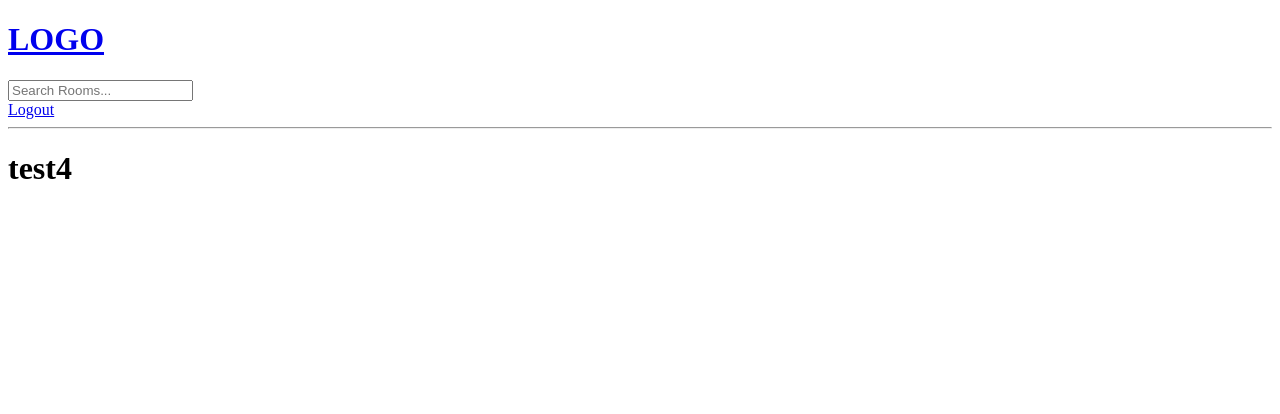
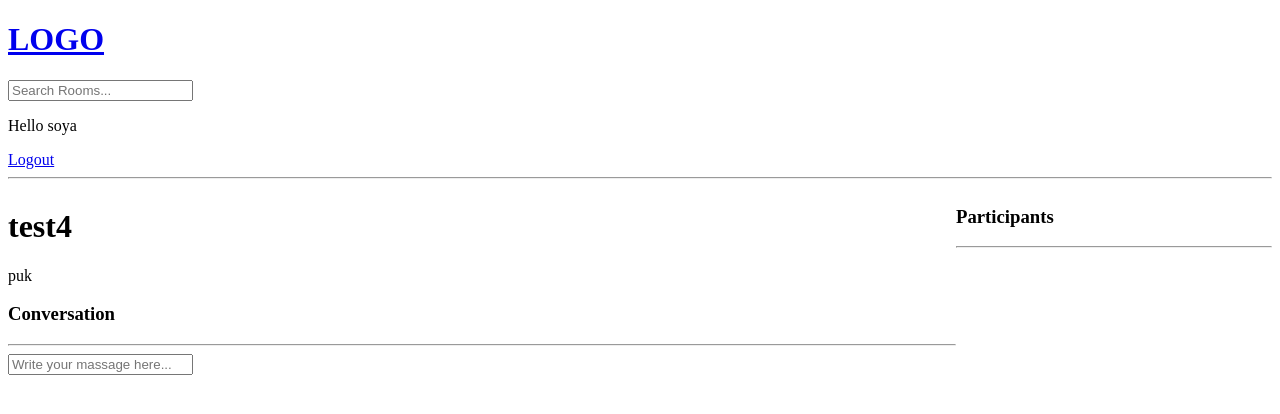
Before and after one commit to soyaps/learn_django_bitch, a Django app: page /room/7/ in a window 1280 px wide. Shown: the top 414 px of the page. Run offline with Django 4.2, Linux system fonts and the light colour scheme; a user stored in the database is signed in; data comes from the database, SQL or seed files in the repository; both versions use the stored data as it was after the commit.

Commit message:
maden register and participants

```diff
--- a/base/models.py
+++ b/base/models.py
@@ -15,7 +15,7 @@ class Room(models.Model):
     topic = models.ForeignKey(Topic, on_delete=models.SET_NULL, null=True)
     name = models.CharField(max_length=200)
     description = models.TextField(null=True, blank=True)
-    #participants =
+    participants = models.ManyToManyField(User, related_name='participants', blank=True)
     updated = models.DateTimeField(auto_now=True)
     created = models.DateTimeField(auto_now_add=True)
 
--- a/base/templates/base/login_register.html
+++ b/base/templates/base/login_register.html
@@ -26,7 +26,7 @@
 <div>
     <form method="POST" action="">
         {% csrf_token %}
-
+        {{form.as_p}}
         <input type="submit" value="Register" />
     </form>
     <p>Already signed up yet?</p>
--- a/base/templates/base/room.html
+++ b/base/templates/base/room.html
@@ -1,6 +1,54 @@
 {% extends 'main.html' %}
 
 {% block content %}
-<h1>{{room.name}}</h1>
 
+<style>
+    .room-container{
+        display: grid;
+        grid-template-columns: 3fr 1fr;
+    }
+</style>
+
+<div class="room-container">
+
+    <div>
+
+
+        <h1>{{room.name}}</h1>
+
+        <p>{{room.description}}</p>
+
+
+        <div class="comment-wrapper">
+            <h3>Conversation</h3>
+            <hr>
+
+            {% for message in room_messages %}
+                <div>
+                    <small>@{{message.user}} {{message.created|timesince}} ago </small>
+                    <p>{{message.body}}</p>
+                    <hr>
+                </div>
+            {% endfor %}
+        </div>
+
+
+        {% if request.user.is_authenticated %}
+        <div class="comment-form">
+            <form method="POST" action="">
+                {% csrf_token %}
+                <input type="text" name="body" placeholder="Write your massage here..." />
+            </form>
+
+        </div>
+        {% endif %}
+
+    </div>
+
+    <div>
+        <h3>Participants</h3>
+        <hr>
+    <div>
+
+</div>
 {% endblock %}
--- a/base/views.py
+++ b/base/views.py
@@ -1,3 +1,4 @@
+from email import message
 from django.shortcuts import render, redirect
 from django.http import HttpResponse
 from django.contrib import messages
@@ -5,7 +6,8 @@ from django.contrib.auth.decorators import login_required
 from django.db.models import Q
 from django.contrib.auth.models import User
 from django.contrib.auth import authenticate, login, logout
-from .models import Room, Topic
+from django.contrib.auth.forms import UserCreationForm
+from .models import Message, Room, Topic, Message
 from .forms import RoomForm
 
 def loginPage(request):
@@ -14,7 +16,7 @@ def loginPage(request):
         return redirect('home')
 
     if request.method == 'POST':
-        username = request.POST.get('username')
+        username = request.POST.get('username').lower()
         password = request.POST.get('password')
 
         try:
@@ -40,8 +42,19 @@ def logoutUser(request):
 
 
 def registerPage(request):
-    page = 'register'
-    return render(request, 'base/login_register.html')
+    form = UserCreationForm
+
+    if request.method == 'POST':
+        form = UserCreationForm(request.POST)
+        if form.is_valid():
+            user = form.save(commit=False)
+            user.username = user.username.lower()
+            user.save()
+            login(request, user)
+            return redirect('home')
+        else:
+            messages.error(request, 'An error occurred during registration')
+    return render(request, 'base/login_register.html', {'form': form})
 
 
 def home(request):
@@ -62,7 +75,17 @@ def home(request):
 
 def room(request, pk):
     room = Room.objects.get(id=pk)
-    context = {'room': room}
+    room_messages = room.message_set.all().order_by('-created')
+
+    if request.method == 'POST':
+        message = Message.objects.create(
+            user=request.user,
+            room=room,
+            body=request.POST.get('body')
+        )
+        return redirect('room', pk=room.id)
+
+    context = {'room': room, 'room_messages': room_messages}
     return render(request,'base/room.html', context)
 
 
--- a/templates/navbar.html
+++ b/templates/navbar.html
@@ -7,6 +7,7 @@
 </form>
 
 {% if request.user.is_authenticated %}
+<p>Hello {{request.user}}</p>
 <a href="{% url 'logout' %}">Logout</a>
 {% else %}
 <a href="{% url 'login' %}">Login</a>
```
Also changed, not shown: db.sqlite3.
